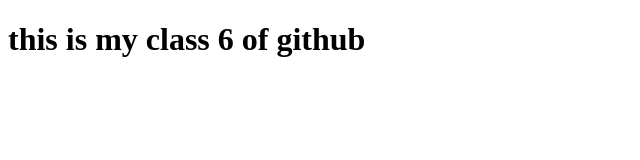
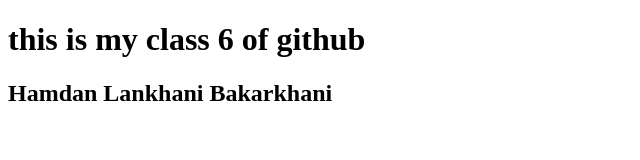
Before and after one commit to Usaid720/Class-6, a plain HTML site: page index.html in a window 1280 px wide. Shown: the whole page, without its empty margins (0-640 px from the left). Drawn offline with Linux system fonts and the light colour scheme.

Commit message:
add hamdan

```diff
--- a/index.html
+++ b/index.html
@@ -7,5 +7,6 @@
 </head>
 <body>
     <h1>this is my class 6 of github</h1>
+    <h2>Hamdan Lankhani Bakarkhani</h2>
 </body>
 </html>
```
